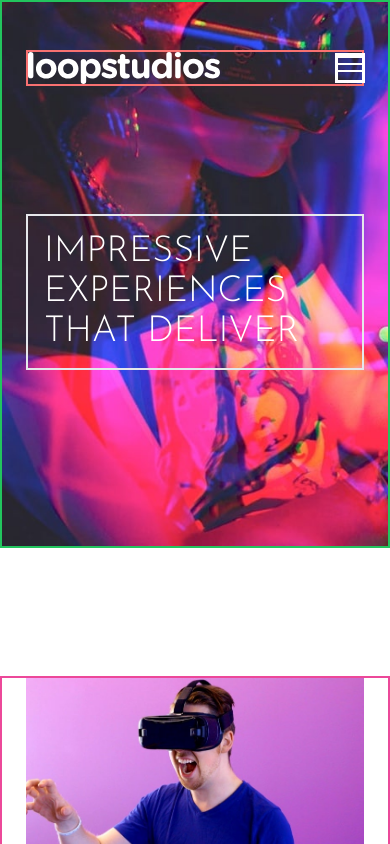
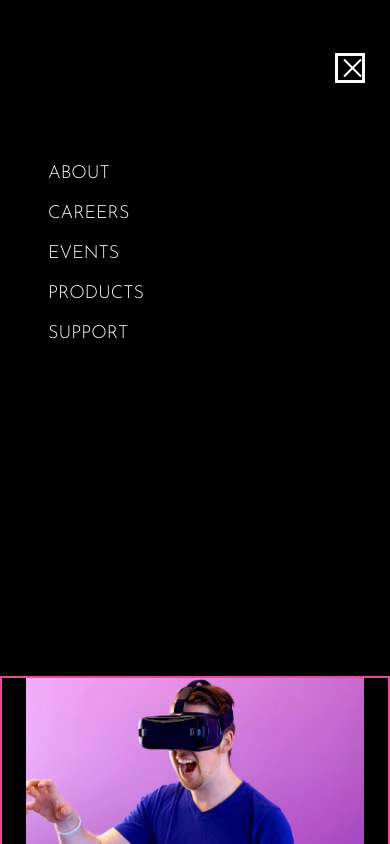
Before and after one commit to alexangria1992/loopstudios-landing-page, a website: page index.html in a window 390 px wide. Both pictures are taken after a click on the button 350 px from the left and 68 px from the top of the page. Shown: the top 844 px of the page. Drawn offline with Linux system fonts and the light colour scheme.

Commit message:
Mobile Menu and JS

```diff
--- a/index.html
+++ b/index.html
@@ -72,8 +72,17 @@
             </button>
           </div>
         </nav>
-        <!-- To do Mobile Menu -->
-
+        <!--  Mobile Menu -->
+        <div
+          id="menu"
+          class="absolute top-0 bottom-0 left-0 flex-col self-end w-full hidden min-h-screen py-1 pt-40 pl-12 space-y-3 text-lg text-white uppercase bg-black"
+        >
+          <a href="" class="hover:text-pink-500">About</a>
+          <a href="" class="hover:text-pink-500">Careers</a>
+          <a href="" class="hover:text-pink-500">Events</a>
+          <a href="" class="hover:text-pink-500">Products</a>
+          <a href="" class="hover:text-pink-500">Support</a>
+        </div>
         <div
           class="max-w-lg mt-32 mb-32 p-4 font-sans text-4xl text-white uppercase border-2 md:p-10 md:m-32 md:mx-0 md:text-6xl"
         >
--- a/js/script.js
+++ b/js/script.js
@@ -0,0 +1,10 @@
+const btn = document.getElementById("menu-btn");
+const menu = document.getElementById("menu");
+
+btn.addEventListener("click", navToggle);
+
+function navToggle() {
+  btn.classList.toggle("open");
+  menu.classList.toggle("flex");
+  menu.classList.toggle("hidden");
+}
```
Also changed, not shown: css/style.css.
